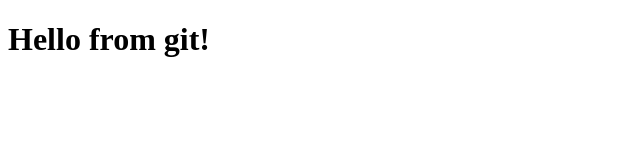
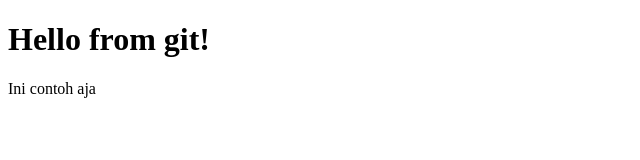
Before and after one commit to deikacallahan/wpu-course, a plain HTML site: page index.html in a window 1280 px wide. Shown: the whole page, without its empty margins (0-640 px from the left). Drawn offline with Linux system fonts and the light colour scheme.

Commit message:
add paragraf

```diff
--- a/index.html
+++ b/index.html
@@ -7,5 +7,6 @@
 </head>
 <body>
     <h1>Hello from git!</h1>
+    <p>Ini contoh aja</p>
 </body>
 </html>
```
